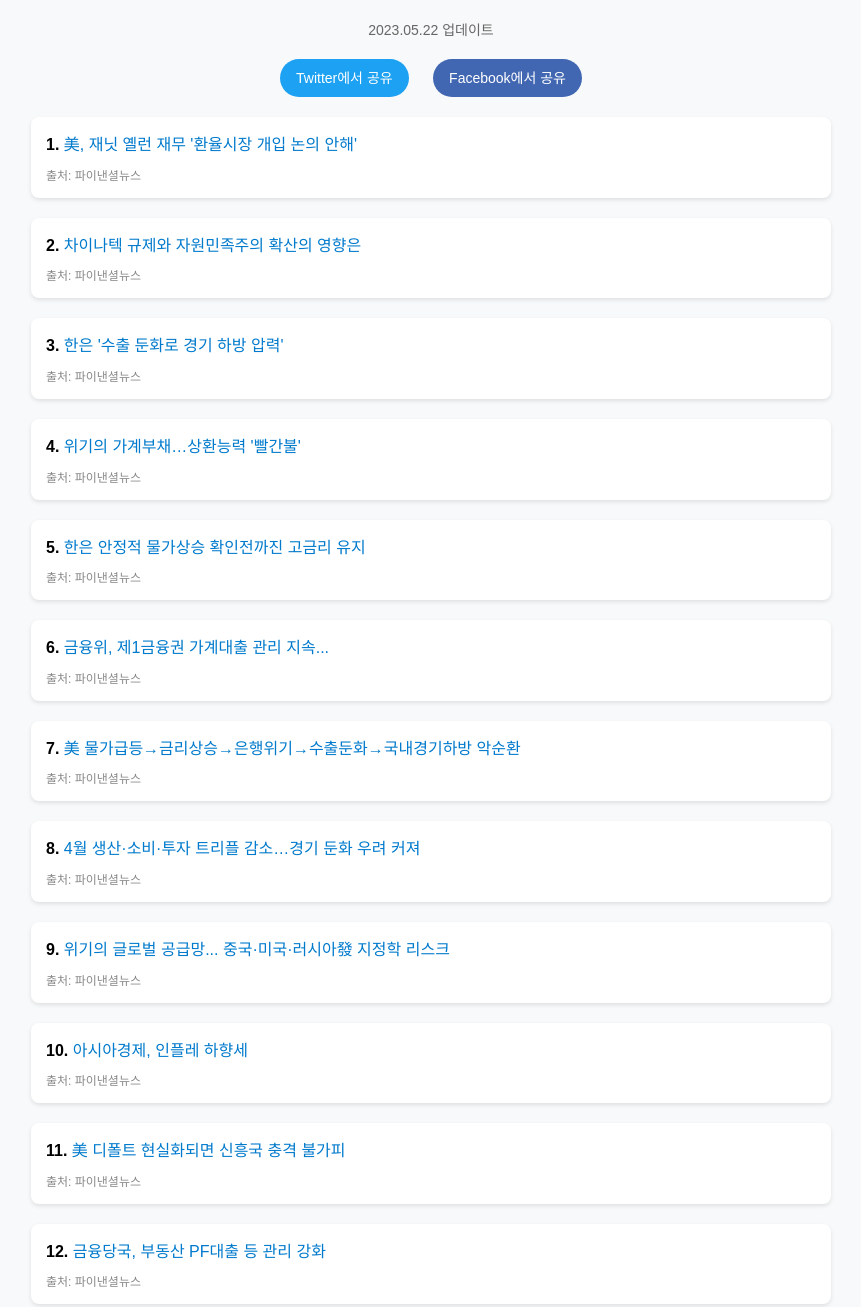
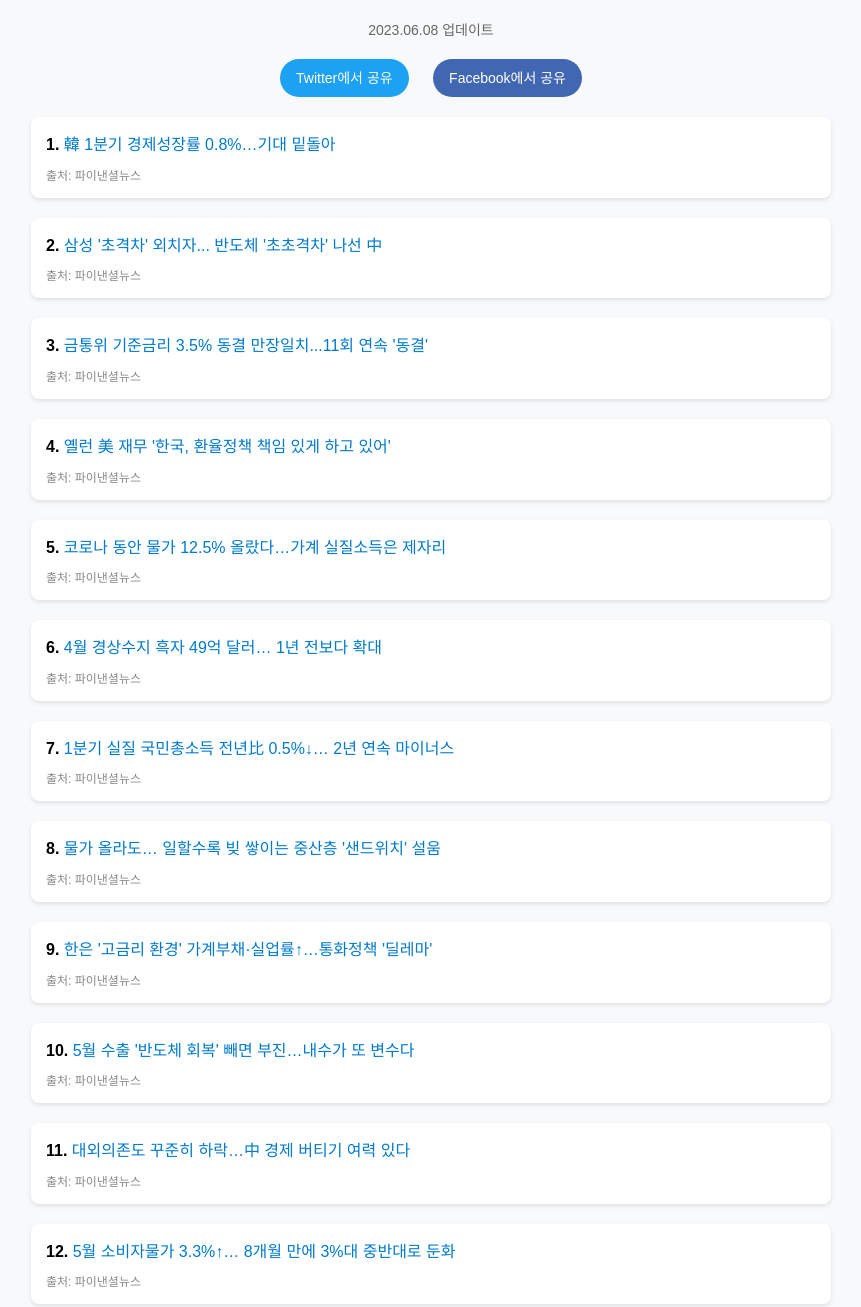
Before and after one commit to sangkwon9/korean-economy-news, a plain HTML site: page docs/korean_economy_news.html in a window 1280 px wide. Shown: the part 102-1409 px from the top of the page, without its empty margins (209-1070 px from the left). Drawn offline with Linux system fonts and the light colour scheme.

Commit message:
실제 존재하는 파이낸셜뉴스 기사 URL로 수정 (2023년 기사)

```diff
--- a/docs/korean_economy_news.html
+++ b/docs/korean_economy_news.html
@@ -7,7 +7,7 @@
     <meta property="og:title" content="오늘의 한국경제 뉴스">
     <meta property="og:description" content="실시간 경제 뉴스 모음">
     <meta property="og:type" content="website">
-    <title>오늘의 한국경제 뉴스 - 2023.05.22</title>
+    <title>오늘의 한국경제 뉴스 - 2023.06.08</title>
     <style>
         body {
             font-family: 'Malgun Gothic', Arial, sans-serif;
@@ -95,7 +95,7 @@
 </head>
 <body>
     <h1>오늘의 한국경제 뉴스</h1>
-    <p class="date">2023.05.22 업데이트</p>
+    <p class="date">2023.06.08 업데이트</p>
     <div class="share-buttons">
         <a href="https://twitter.com/intent/tweet?text=오늘의%20한국경제%20뉴스&url=https://sangkwon9.github.io/korean-economy-news"
            class="share-twitter" target="_blank">Twitter에서 공유</a>
@@ -104,51 +104,51 @@
     </div>
     <ul>
 <li>
-            <strong>1.</strong> <a href="https://www.fnnews.com/news/202305260927317615" target="_blank">美, 재닛 옐런 재무 '환율시장 개입 논의 안해'</a>
+            <strong>1.</strong> <a href="https://www.fnnews.com/news/202304250850564540" target="_blank">韓 1분기 경제성장률 0.8%…기대 밑돌아</a>
             <div class="source">출처: 파이낸셜뉴스</div>
         </li>
 <li>
-            <strong>2.</strong> <a href="https://www.fnnews.com/news/202305211743158071" target="_blank">차이나텍 규제와 자원민족주의 확산의 영향은</a>
+            <strong>2.</strong> <a href="https://www.fnnews.com/news/202306080600311631" target="_blank">삼성 '초격차' 외치자... 반도체 '초초격차' 나선 中</a>
             <div class="source">출처: 파이낸셜뉴스</div>
         </li>
 <li>
-            <strong>3.</strong> <a href="https://www.fnnews.com/news/202305211048324664" target="_blank">한은 '수출 둔화로 경기 하방 압력'</a>
+            <strong>3.</strong> <a href="https://www.fnnews.com/news/202305250938121603" target="_blank">금통위 기준금리 3.5% 동결 만장일치...11회 연속 '동결'</a>
             <div class="source">출처: 파이낸셜뉴스</div>
         </li>
 <li>
-            <strong>4.</strong> <a href="https://www.fnnews.com/news/202305251819298400" target="_blank">위기의 가계부채…상환능력 '빨간불'</a>
+            <strong>4.</strong> <a href="https://www.fnnews.com/news/202305180011026748" target="_blank">옐런 美 재무 '한국, 환율정책 책임 있게 하고 있어'</a>
             <div class="source">출처: 파이낸셜뉴스</div>
         </li>
 <li>
-            <strong>5.</strong> <a href="https://www.fnnews.com/news/202305151648032203" target="_blank">한은 안정적 물가상승 확인전까진 고금리 유지</a>
+            <strong>5.</strong> <a href="https://www.fnnews.com/news/202306051722325800" target="_blank">코로나 동안 물가 12.5% 올랐다…가계 실질소득은 제자리</a>
             <div class="source">출처: 파이낸셜뉴스</div>
         </li>
 <li>
-            <strong>6.</strong> <a href="https://www.fnnews.com/news/202305121002004246" target="_blank">금융위, 제1금융권 가계대출 관리 지속...</a>
+            <strong>6.</strong> <a href="https://www.fnnews.com/news/202306071006302296" target="_blank">4월 경상수지 흑자 49억 달러… 1년 전보다 확대</a>
             <div class="source">출처: 파이낸셜뉴스</div>
         </li>
 <li>
-            <strong>7.</strong> <a href="https://www.fnnews.com/news/202305221715589868" target="_blank">美 물가급등→금리상승→은행위기→수출둔화→국내경기하방 악순환</a>
+            <strong>7.</strong> <a href="https://www.fnnews.com/news/202306010906397989" target="_blank">1분기 실질 국민총소득 전년比 0.5%↓… 2년 연속 마이너스</a>
             <div class="source">출처: 파이낸셜뉴스</div>
         </li>
 <li>
-            <strong>8.</strong> <a href="https://www.fnnews.com/news/202305150857354959" target="_blank">4월 생산·소비·투자 트리플 감소…경기 둔화 우려 커져</a>
+            <strong>8.</strong> <a href="https://www.fnnews.com/news/202306011704271615" target="_blank">물가 올라도… 일할수록 빚 쌓이는 중산층 '샌드위치' 설움</a>
             <div class="source">출처: 파이낸셜뉴스</div>
         </li>
 <li>
-            <strong>9.</strong> <a href="https://www.fnnews.com/news/202305041805225232" target="_blank">위기의 글로벌 공급망... 중국·미국·러시아發 지정학 리스크</a>
+            <strong>9.</strong> <a href="https://www.fnnews.com/news/202305251035555409" target="_blank">한은 '고금리 환경' 가계부채·실업률↑…통화정책 '딜레마'</a>
             <div class="source">출처: 파이낸셜뉴스</div>
         </li>
 <li>
-            <strong>10.</strong> <a href="https://www.fnnews.com/news/202305021559324694" target="_blank">아시아경제, 인플레 하향세</a>
+            <strong>10.</strong> <a href="https://www.fnnews.com/news/202306011817403758" target="_blank">5월 수출 '반도체 회복' 빼면 부진…내수가 또 변수다</a>
             <div class="source">출처: 파이낸셜뉴스</div>
         </li>
 <li>
-            <strong>11.</strong> <a href="https://www.fnnews.com/news/202305191500479641" target="_blank">美 디폴트 현실화되면 신흥국 충격 불가피</a>
+            <strong>11.</strong> <a href="https://www.fnnews.com/news/202306050600512636" target="_blank">대외의존도 꾸준히 하락…中 경제 버티기 여력 있다</a>
             <div class="source">출처: 파이낸셜뉴스</div>
         </li>
 <li>
-            <strong>12.</strong> <a href="https://www.fnnews.com/news/202305101733588086" target="_blank">금융당국, 부동산 PF대출 등 관리 강화</a>
+            <strong>12.</strong> <a href="https://www.fnnews.com/news/202306020933577662" target="_blank">5월 소비자물가 3.3%↑… 8개월 만에 3%대 중반대로 둔화</a>
             <div class="source">출처: 파이낸셜뉴스</div>
         </li>
 
```
Also changed, not shown: 1 other file.
